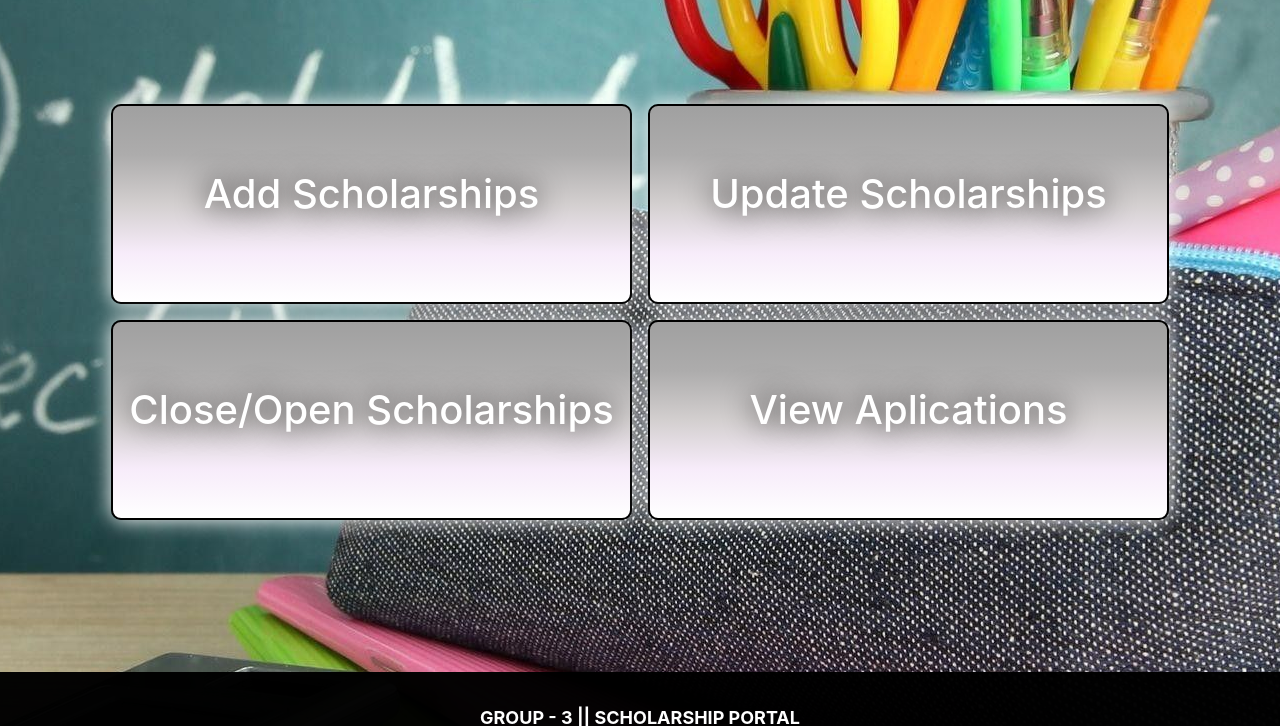
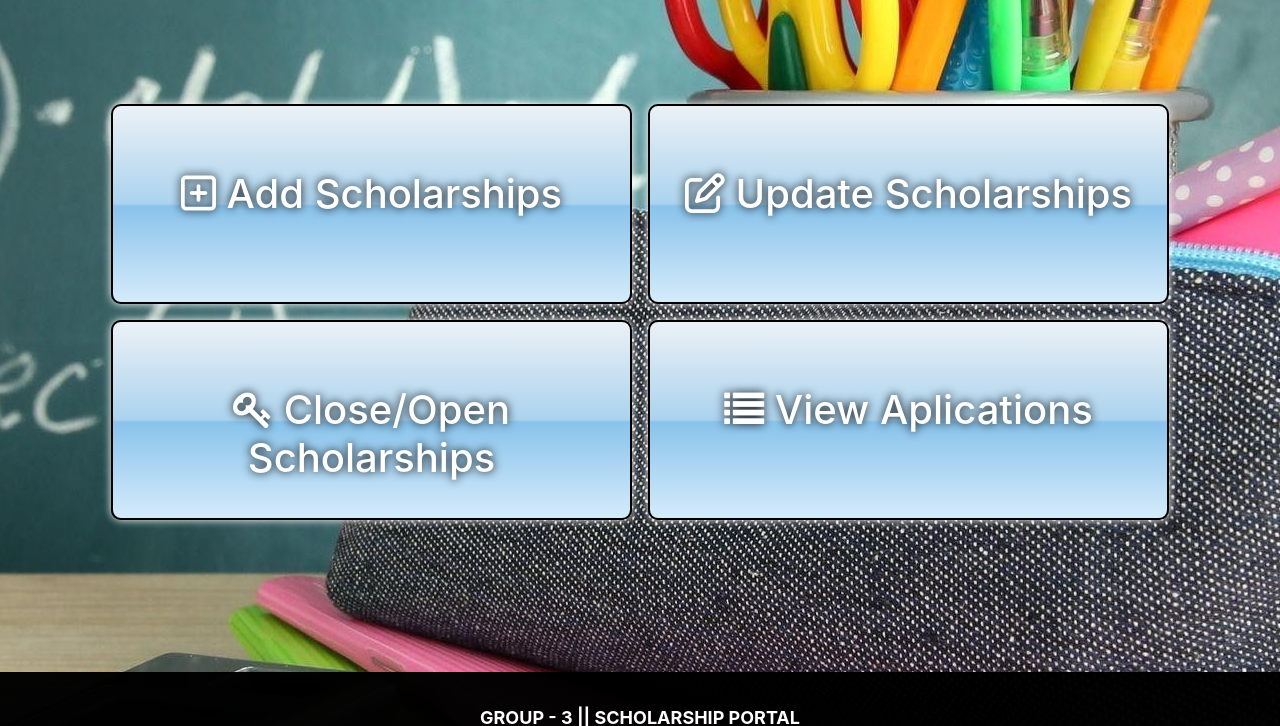
Before and after one commit to sourad80/scholarshipPortalOrganization, a Flask app: page /dashboard in a window 1280 px wide. Shown: the part 74-800 px from the top of the page. Run offline with Flask 2, Linux system fonts and the light colour scheme; the visitor is signed in with stand-in values (Sample User, id 1); data comes from the database, SQL or seed files in the repository; some libraries are stand-ins or nearby versions.

Commit message:
Grant / Revoke

```diff
--- a/routes.py
+++ b/routes.py
@@ -132,6 +132,9 @@ def delete_sch():
     scholarships = Scholarship.query.filter_by(organization_id=current_user.id)
     return render_template('viewDeleteScholarship.html', title="Your Scholarships", scholarships=scholarships)
 
+@app.route('/about')
+def about():
+    return render_template('about.html',title="About")
 
 @app.route('/viewApplication', methods=['POST', 'GET'])
 @login_required
--- a/static/style.css
+++ b/static/style.css
@@ -106,14 +106,20 @@ body, html {
   padding-top: 8vh;
   width: 350px;
   height: 200px;
-  background-image: linear-gradient(to bottom, #a0a0a0, #adacac, #d3cfcf, #f7ecfa, #ffffff);
+  /* Permalink - use to edit and share this gradient: https://colorzilla.com/gradient-editor/#ebf1f6+0,abd3ee+50,89c3eb+51,d5ebfb+100;Blue+Gloss+%234 */
+background: #ebf1f6; /* Old browsers */
+background: -moz-linear-gradient(top,  #ebf1f6 0%, #abd3ee 50%, #89c3eb 51%, #d5ebfb 100%); /* FF3.6-15 */
+background: -webkit-linear-gradient(top,  #ebf1f6 0%,#abd3ee 50%,#89c3eb 51%,#d5ebfb 100%); /* Chrome10-25,Safari5.1-6 */
+background: linear-gradient(to bottom,  #ebf1f6 0%,#abd3ee 50%,#89c3eb 51%,#d5ebfb 100%); /* W3C, IE10+, FF16+, Chrome26+, Opera12+, Safari7+ */
+filter: progid:DXImageTransform.Microsoft.gradient( startColorstr='#ebf1f6', endColorstr='#d5ebfb',GradientType=0 ); /* IE6-9 */
+
   border-radius: 10px;
   border: 2px solid black;
-  box-shadow: 0px 0px 20px rgb(255, 255, 255);
+  box-shadow: 0px 0px 9px rgb(255, 255, 255);
 }
 
 .card-option a{
   text-decoration: none;
   color: white;
-  text-shadow: 0px 0px 30px black;
+  text-shadow: 0px 0px 10px black;
 }
--- a/templates/dashboard.html
+++ b/templates/dashboard.html
@@ -6,24 +6,24 @@
     <div class="row justify-content-center">
         <div class="card-option col">
             <a href="{{ url_for('add_sch')}}">
-                <h1 class="text-center">Add Scholarships</h1>
+                <h1 class="text-center"><i class="fa fa-plus-square-o" aria-hidden="true"></i> Add Scholarships</h1>
             </a>
         </div>
         <div class="card-option col">
             <a href="{{ url_for('update_sch')}}">
-                <h1 class="text-center">Update Scholarships</h1>
+                <h1 class="text-center"><i class="fa fa-pencil-square-o" aria-hidden="true"></i> Update Scholarships</h1>
             </a>
         </div>
     </div>
     <div class="row justify-content-center">
         <div class="card-option col">
             <a href="{{ url_for('delete_sch')}}">
-                <h1 class="text-center">Close/Open Scholarships</h1>
+                <h1 class="text-center"><i class="fa fa-key" aria-hidden="true"></i> Close/Open Scholarships</h1>
             </a>
         </div>
         <div class="card-option col">
             <a href="{{ url_for('view_application')}}">
-                <h1 class="text-center">View Aplications</h1>
+                <h1 class="text-center"><i class="fa fa-list" aria-hidden="true"></i> View Aplications</h1>
             </a>
         </div>
     </div>
--- a/templates/layout.html
+++ b/templates/layout.html
@@ -44,7 +44,7 @@
           </li>
           {% endif %}
           <li class="nav-item {% if title == " About" %} active {% endif %}">
-            <a class="nav-link" href="">About</a>
+            <a class="nav-link" href="{{url_for('about')}}">About</a>
           </li>
           {% if not current_user.is_authenticated %}
           <li class="nav-item {% if title == " Login" %} active {% endif %}">
--- a/templates/viewApplicants.html
+++ b/templates/viewApplicants.html
@@ -18,7 +18,7 @@
                 <td>{{ scholarship_application.student.username }}</td>
                 <td>{{ scholarship_application.student.email }}</td>
                 <td>{{ scholarship_application.scholarship.name }}</td>
-                <td class="d-flex justify-content-center">
+                <td>
                     <a href="{{url_for('view_applicant_details_id',id=scholarship_application.id)}}">
                         <button class="btn btn-primary">Applicant Details</button>
                     </a>
--- a/templates/viewApplication.html
+++ b/templates/viewApplication.html
@@ -16,7 +16,7 @@
                 <th scope="row">{{ scholarship.name }}</th>
                 <td>{{ scholarship.amount }}</td>
                 <td>{{ scholarship.description }}</td>
-                <td class="d-flex justify-content-center">
+                <td style="margin-top: 10%;">
                     <a href="{{url_for('view_application_id',id=scholarship.id)}}">
                         <button class="btn btn-primary">View Applicants</button>
                     </a>
```
Also changed, not shown: templates/about.html (added, +32 -0 lines), templates/applicantDetails.html (+10 -4 lines).
